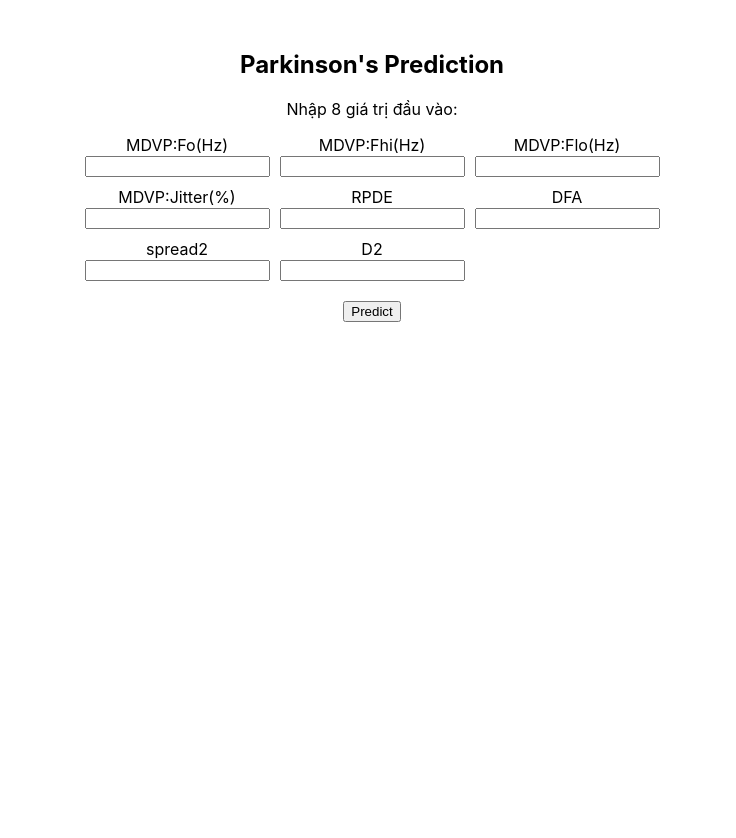
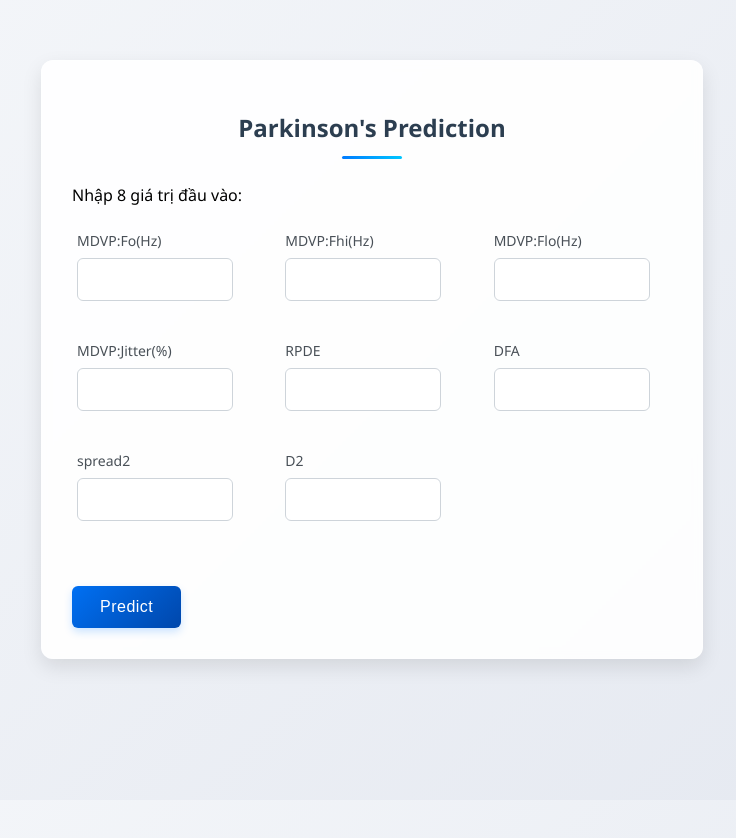
Before and after one commit to nguyenvanminh281005/CS114_ML_DLM, a React (Create React App) app in the folder frontend/: page / in a window 1280 px wide. Shown: the whole page, without its empty margins (268-1004 px from the left). Before the commit the page ends 800 px from the top, so only its background shows below. Built offline with nearby package versions, Linux system fonts and the light colour scheme.

Commit message:
update module css

```diff
--- a/frontend/src/App.js
+++ b/frontend/src/App.js
@@ -1,5 +1,6 @@
 import React, { useState, useEffect } from 'react';
 import axios from 'axios';
+import styles from './App.module.css';
 
 function App() {
   const num = 8;
@@ -8,12 +9,12 @@ function App() {
   const [result, setResult] = useState('');
 
   useEffect(() => {
-    fetch("/dap.csv") // Thay đường dẫn file CSV của bạn
+    fetch("/dap.csv")
       .then((response) => response.text())
       .then((text) => {
         const rows = text.trim().split("\n").map(row => row.split(","));
         if (rows.length > 1) {
-          setFeatureNames(rows[0].slice(0)); // Lấy dòng đầu làm tên feature, giới hạn số lượng
+          setFeatureNames(rows[0].slice(0));
         }
       })
       .catch((error) => console.error("Error loading features:", error));
@@ -38,13 +39,13 @@ function App() {
   };
 
   return (
-    <div style={{ textAlign: 'center', marginTop: '50px' }}>
+    <div className={styles.container}>
       <h2>Parkinson's Prediction</h2>
       <p>Nhập {num} giá trị đầu vào:</p>
-      <div style={{ display: 'grid', gridTemplateColumns: 'repeat(3, 1fr)', gap: '10px', justifyContent: 'center', maxWidth: '400px', margin: 'auto' }}>
+      <div className={styles.grid}>
         {features.map((feature, index) => (
-          <div key={index}>
-            <label>{featureNames[index] || `F${index + 1}`  } </label>
+          <div key={index} className={styles.inputGroup}>
+            <label>{featureNames[index] || `F${index + 1}`}</label>
             <input
               type="number"
               value={feature}
@@ -53,8 +54,8 @@ function App() {
           </div>
         ))}
       </div>
-      <button onClick={handleSubmit} style={{ marginTop: '20px' }}>Predict</button>
-      {result && <h3>Prediction: {result}</h3>}
+      <button className={styles.button} onClick={handleSubmit}>Predict</button>
+      {result && <h3 className={styles.result}>Prediction: {result}</h3>}
     </div>
   );
 }
--- /dev/null
+++ b/frontend/src/App.module.css
@@ -0,0 +1,144 @@
+/* Background Styling */
+body {
+    background: linear-gradient(135deg, #f5f7fa 0%, #e4e8f0 100%);
+    background-attachment: fixed;
+    min-height: 100vh;
+    margin: 0;
+    padding: 20px;
+  }
+
+  /* Main Container */
+  .container {
+    max-width: 600px;
+    margin: 40px auto;
+    padding: 30px;
+    background-color: rgba(255, 255, 255, 0.9);
+    border-radius: 12px;
+    box-shadow: 0 8px 20px rgba(0, 0, 0, 0.1);
+    font-family: 'Segoe UI', Roboto, 'Helvetica Neue', sans-serif;
+    backdrop-filter: blur(5px);
+    border: 1px solid rgba(255, 255, 255, 0.2);
+  }
+
+  /* Header Styles */
+  .container h2 {
+    color: #2c3e50;
+    margin-bottom: 25px;
+    font-weight: 600;
+    text-align: center;
+    position: relative;
+  }
+
+  .container h2:after {
+    content: '';
+    display: block;
+    width: 60px;
+    height: 3px;
+    background: linear-gradient(90deg, #007bff, #00c6ff);
+    margin: 12px auto 0;
+    border-radius: 2px;
+  }
+
+  /* Tăng khoảng cách trong grid */
+  .grid {
+    display: grid;
+    grid-template-columns: repeat(3, 1fr);
+    gap: 25px;  /* Tăng gap từ 18px lên 25px */
+    margin: 25px auto;
+    max-width: 600px;  /* Tăng max-width để có thêm không gian */
+  }
+
+/* Input Groups */
+.inputGroup {
+    display: flex;
+    flex-direction: column;
+    align-items: flex-start;
+    margin-bottom: 15px;  /* Tăng margin bottom từ 10px lên 15px */
+    padding: 0 5px;  /* Thêm padding bên trái và phải */
+    box-sizing: border-box;  /* Đảm bảo padding không làm tăng kích thước tổng thể */
+  }
+
+  .inputGroup label {
+    font-size: 14px;
+    color: #495057;
+    margin-bottom: 8px;
+    font-weight: 500;
+    width: 100%;  /* Đảm bảo label chiếm toàn bộ chiều rộng */
+  }
+
+  .inputGroup input {
+    width: 90%;  /* Giảm chiều rộng input xuống 90% */
+    padding: 12px;
+    border: 1px solid #ced4da;
+    border-radius: 6px;
+    outline: none;
+    transition: border-color 0.2s, box-shadow 0.2s;
+    font-size: 15px;
+    background-color: rgba(255, 255, 255, 0.8);
+    box-sizing: border-box;  /* Đảm bảo padding không làm tăng kích thước tổng thể */
+  }
+
+  .inputGroup input:focus {
+    border-color: #4dabf7;
+    box-shadow: 0 0 0 3px rgba(13, 110, 253, 0.15);
+    background-color: #ffffff;
+  }
+
+
+  /* Button Styling */
+  .button {
+    margin-top: 25px;
+    padding: 12px 28px;
+    background: linear-gradient(135deg, #0070f3, #0047ab);
+    color: white;
+    border: none;
+    cursor: pointer;
+    border-radius: 6px;
+    font-size: 16px;
+    font-weight: 500;
+    letter-spacing: 0.5px;
+    transition: all 0.3s ease;
+    box-shadow: 0 4px 8px rgba(0, 123, 255, 0.2);
+  }
+
+  .button:hover {
+    transform: translateY(-2px);
+    box-shadow: 0 6px 12px rgba(0, 123, 255, 0.25);
+    background: linear-gradient(135deg, #005cd1, #003b8e);
+  }
+
+  .button:active {
+    transform: translateY(1px);
+  }
+
+  /* Results Area */
+  .result {
+    margin-top: 25px;
+    padding: 18px;
+    background-color: #fff;
+    border-radius: 8px;
+    font-weight: 600;
+    font-size: 17px;
+    color: #2c3e50;
+    border-left: 4px solid #0070f3;
+    box-shadow: 0 2px 10px rgba(0, 0, 0, 0.05);
+    transition: all 0.3s ease;
+  }
+
+  /* Responsive Adjustments */
+  @media (max-width: 600px) {
+    .grid {
+      grid-template-columns: repeat(2, 1fr);
+    }
+
+    .container {
+      padding: 20px;
+      margin: 20px 15px;
+    }
+  }
+
+  @media (max-width: 400px) {
+    .grid {
+      grid-template-columns: 1fr;
+    }
+  }
```
Also changed, not shown: 1 other file (tests, documents, lock files or other folders).
